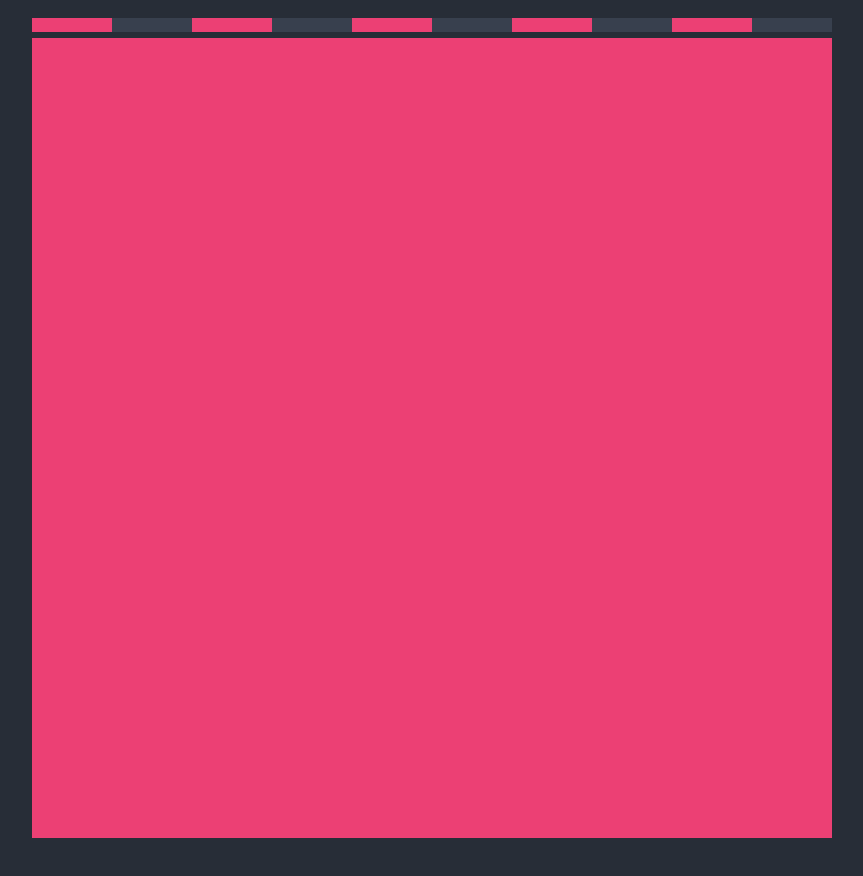
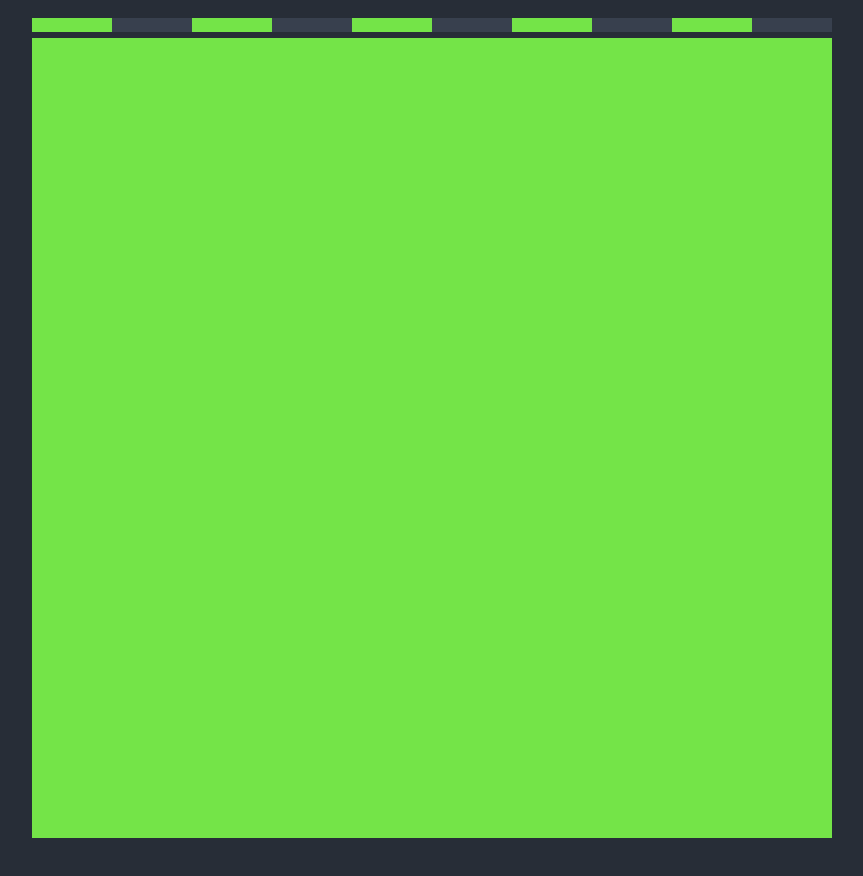
Before and after one commit to FlyingJello/Structure, a plain HTML site: page structure.html in a window 1280 px wide. Shown: the top 876 px of the page, without its empty margins (208-1071 px from the left). Drawn offline with Linux system fonts and the light colour scheme.

Commit message:
draw squares

```diff
--- a/structure.css
+++ b/structure.css
@@ -30,5 +30,5 @@ body {
 }
 
 .color:nth-of-type(odd) {
-  background-color: #ec4074;
+  background-color: #74e448;
 }
--- a/structure.js
+++ b/structure.js
@@ -1,4 +1,50 @@
+class Point {
+  constructor(x, y) {
+    this.x = x;
+    this.y = y;
+  }
+}
+
+class Square {
+  constructor(x, y, mainColor, offColor) {
+    this.pos = new Point(x, y);
+    this.mainColor = mainColor;
+    this.offColor = offColor;
+  }
+
+  rotate() {
+    return true;
+  }
+
+  draw(context) {
+    context.fillStyle = this.mainColor;
+    context.fillRect(this.pos.x * shapeWidth, this.pos.y * shapeWidth, shapeWidth, shapeWidth);
+  }
+}
+
+const width = height = 5;
+const windowSize = 800;
+const shapeWidth = windowSize / width;
+
 let canvas = document.getElementById("canvas");
 let ctx = canvas.getContext("2d");
-ctx.fillStyle = "#ec4074";
-ctx.fillRect(0, 0, 800, 800);
+
+createBoard();
+draw(ctx);
+
+function createBoard() {
+  shapes = [...Array(width).keys()].map(x => Array(height));
+  for (let i = 0; i < width; i++) {
+    for (let j = 0; j < height; j++) {
+      shapes[i][j] = new Square(i, j, "#74e448", "#000000");
+    }
+  }
+}
+
+function draw(context) {
+  for (let i = 0; i < width; i++) {
+    for (let j = 0; j < height; j++) {
+      shapes[i][j].draw(context);
+    }
+  }
+}
```
